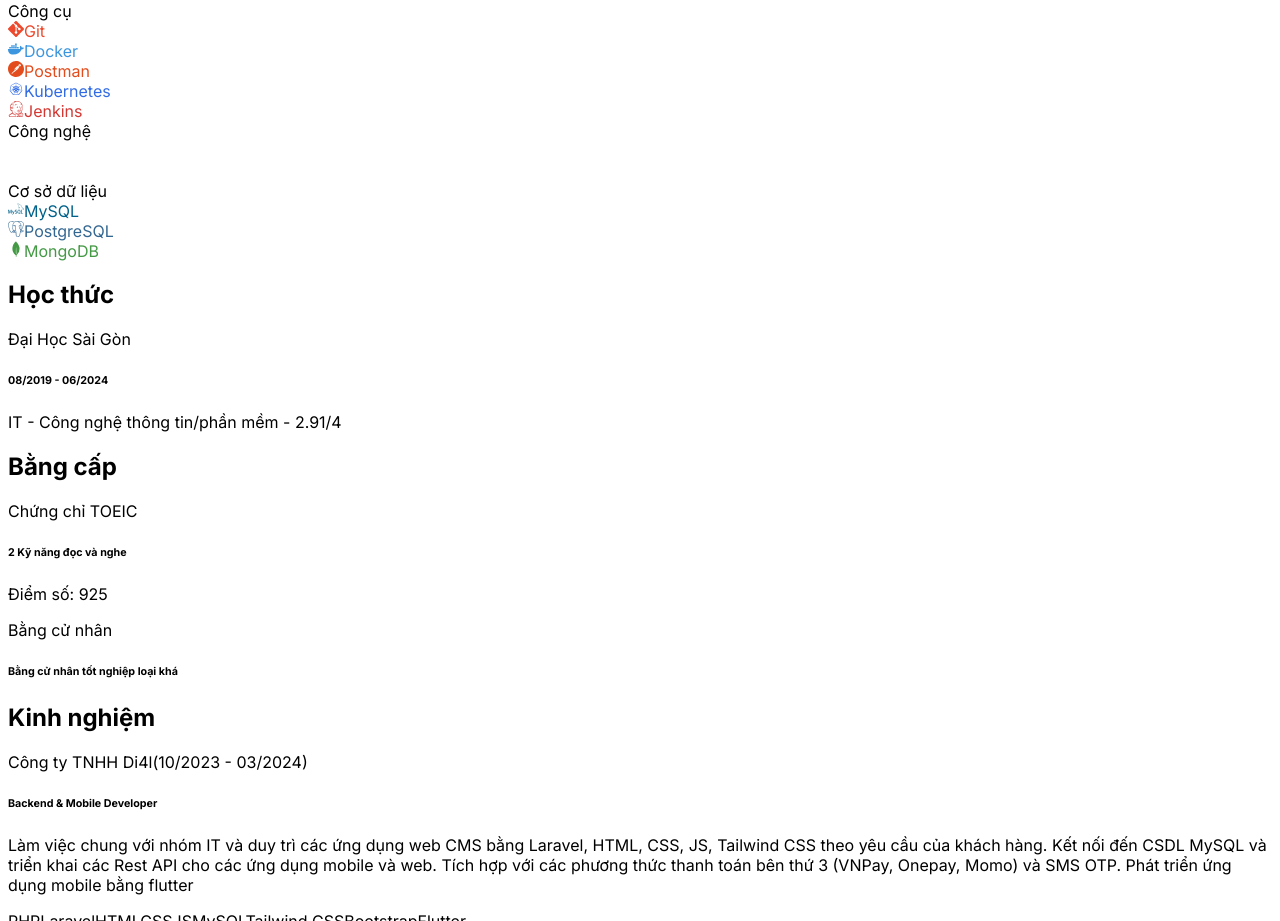
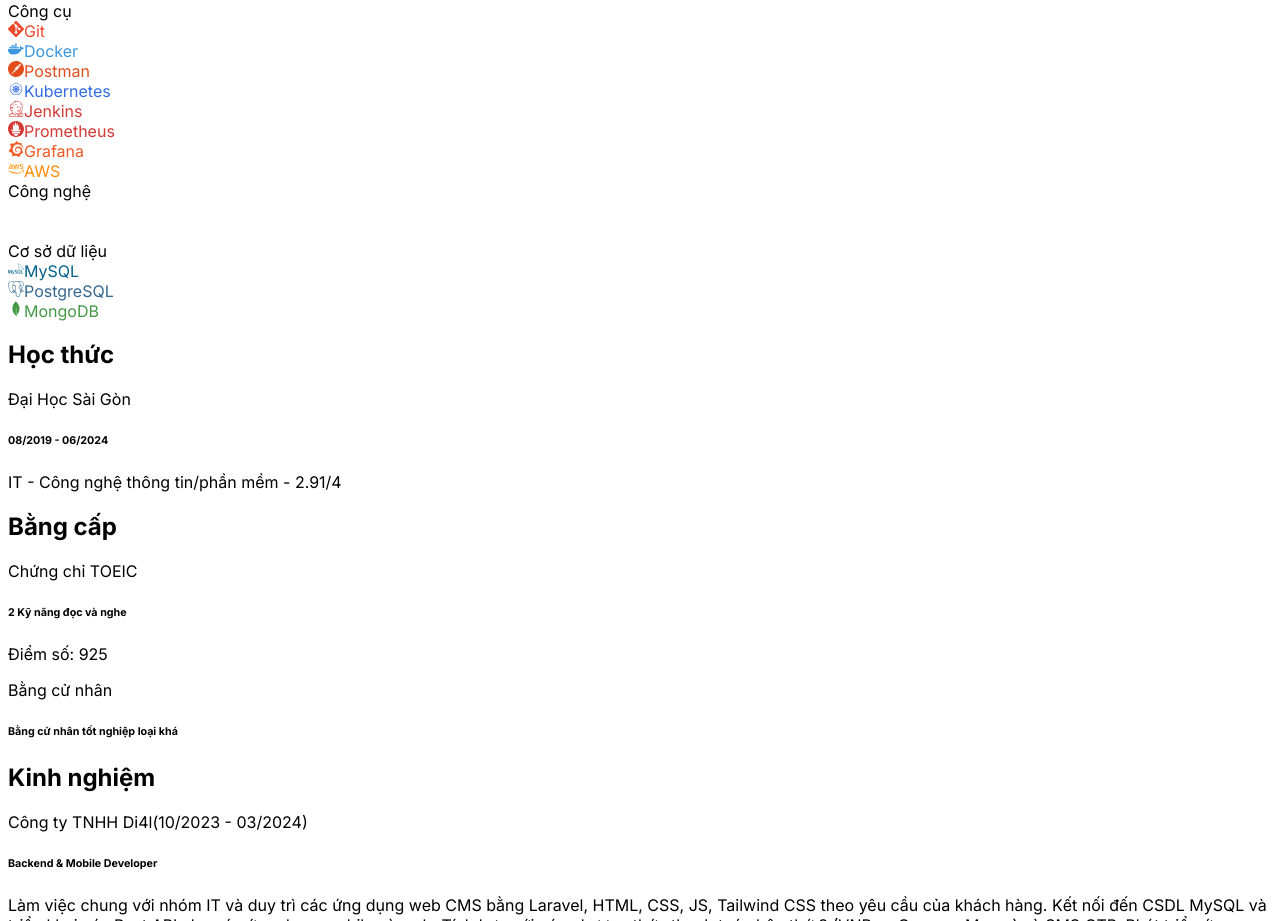
Before and after one commit to alicezuberg930/portfolio_website, a React (Create React App) app: page / in a window 1280 px wide. Shown: the part 2947-3868 px from the top of the page. Built offline with nearby package versions, Linux system fonts and the light colour scheme.

Commit message:
fix: build error

```diff
--- a/src/assets/data.js
+++ b/src/assets/data.js
@@ -122,7 +122,7 @@
   }
 ]
 
-const { FaJenkins, SiShadcnui, AiOutlineKubernetes, FaNodeJs, SiPostgresql, SiFlutter, SiNestjs, SiWebrtc, SiRedux, BiLogoTypescript, FaLaravel, FaPhp, SiSocketdotio, SiMysql, SiMongodb, TiHtml5, SiCss3, IoLogoJavascript, FaBootstrap, RiReactjsLine, RiNextjsFill, RiTailwindCssFill, FaDocker, SiPostman, BsGit, SiMui, SiJsonwebtokens } = icons
+const { FaAws, SiGrafana, SiPrometheus, FaJenkins, SiShadcnui, AiOutlineKubernetes, FaNodeJs, SiPostgresql, SiFlutter, SiNestjs, SiWebrtc, SiRedux, BiLogoTypescript, FaLaravel, FaPhp, SiSocketdotio, SiMysql, SiMongodb, TiHtml5, SiCss3, IoLogoJavascript, FaBootstrap, RiReactjsLine, RiNextjsFill, RiTailwindCssFill, FaDocker, SiPostman, BsGit, SiMui, SiJsonwebtokens } = icons
 
 export const techStacks = [
   {
@@ -252,6 +252,21 @@
         name: "Jenkins",
         color: "#d33833",
         icon: <FaJenkins />
+      },
+      {
+        name: "Prometheus",
+        color: "#d33833",
+        icon: <SiPrometheus />
+      },
+      {
+        name: "Grafana",
+        color: "#f15927",
+        icon: <SiGrafana />
+      },
+      {
+        name: "AWS",
+        color: "#ff8d06",
+        icon: <FaAws />
       }
     ]
   },
--- a/src/common/icons.js
+++ b/src/common/icons.js
@@ -1,6 +1,6 @@
-import { FaJenkins, FaBootstrap, FaGithub, FaLaravel, FaDocker } from "react-icons/fa";
+import { FaAws, FaJenkins, FaBootstrap, FaGithub, FaLaravel, FaDocker } from "react-icons/fa";
 import { FaPhp, FaNodeJs } from "react-icons/fa6";
-import { SiPostgresql, SiShadcnui, SiJquery, SiMysql, SiCss3, SiMui, SiPostman, SiJsonwebtokens, SiRedux, SiSocketdotio, SiWebrtc, SiNestjs, SiMongodb, SiFlutter } from "react-icons/si";
+import { SiGrafana, SiPrometheus, SiPostgresql, SiShadcnui, SiJquery, SiMysql, SiCss3, SiMui, SiPostman, SiJsonwebtokens, SiRedux, SiSocketdotio, SiWebrtc, SiNestjs, SiMongodb, SiFlutter } from "react-icons/si";
 import { TiHtml5 } from "react-icons/ti";
 import { IoLogoJavascript } from "react-icons/io5";
 import { RiReactjsLine, RiNextjsFill, RiTailwindCssFill } from "react-icons/ri";
@@ -8,4 +8,4 @@
 import { BiLogoTypescript } from "react-icons/bi";
 import { AiOutlineKubernetes } from "react-icons/ai";
 
-export const icons = { FaJenkins, SiShadcnui, AiOutlineKubernetes, SiPostgresql, FaNodeJs, SiFlutter, SiMongodb, SiNestjs, SiWebrtc, SiSocketdotio, SiRedux, BiLogoTypescript, FaLaravel, FaGithub, FaPhp, SiMysql, TiHtml5, SiCss3, IoLogoJavascript, FaBootstrap, RiReactjsLine, SiJquery, RiNextjsFill, RiTailwindCssFill, BsGit, FaDocker, SiMui, SiPostman, SiJsonwebtokens }
+export const icons = { FaAws, SiGrafana, SiPrometheus, FaJenkins, SiShadcnui, AiOutlineKubernetes, SiPostgresql, FaNodeJs, SiFlutter, SiMongodb, SiNestjs, SiWebrtc, SiSocketdotio, SiRedux, BiLogoTypescript, FaLaravel, FaGithub, FaPhp, SiMysql, TiHtml5, SiCss3, IoLogoJavascript, FaBootstrap, RiReactjsLine, SiJquery, RiNextjsFill, RiTailwindCssFill, BsGit, FaDocker, SiMui, SiPostman, SiJsonwebtokens }
--- a/src/components/Certificate.js
+++ b/src/components/Certificate.js
@@ -1,8 +1,9 @@
 import { CERTIFICATES } from "assets/data"
 import { slideLeft, slideUp } from "utils/animate"
 import { motion } from "framer-motion"
+import { memo } from "react"
 
-const Certificate = () => {
+const Certificate = memo(() => {
     return (
         <div className="border-b border-gray-700 pb-8">
             <motion.h2 variants={slideLeft({})} whileInView="visible" initial="invisible" className="my-8 text-4xl font-semibold">
@@ -24,6 +25,6 @@
             })}
         </div>
     )
-}
+})
 
 export default Certificate
--- a/src/components/Education.js
+++ b/src/components/Education.js
@@ -1,8 +1,9 @@
 import { EDUCATIONS } from "assets/data"
 import { slideLeft, slideUp } from "utils/animate"
 import { motion } from "framer-motion"
+import { memo } from "react"
 
-const Education = () => {
+const Education = memo(() => {
     return (
         <div className="border-b border-gray-700 pb-8">
             <motion.h2 variants={slideLeft({})} whileInView="visible" initial="invisible" className="my-8 text-4xl font-semibold">
@@ -24,6 +25,6 @@
             })}
         </div>
     )
-}
+})
 
 export default Education
--- a/src/components/Experience.js
+++ b/src/components/Experience.js
@@ -1,8 +1,9 @@
 import { EXPERIENCES } from "assets/data"
 import { motion } from "framer-motion"
+import { memo } from "react"
 import { slideLeft, slideUp } from "utils/animate"
 
-const Experience = () => {
+const Experience = memo(() => {
     return (
         <div className="border-b border-gray-700 pb-8">
             <motion.h2 variants={slideLeft({})} whileInView="visible" initial="invisible" className="my-8 text-4xl font-semibold">
@@ -34,6 +35,6 @@
             })}
         </div>
     )
-}
+})
 
 export default Experience
--- a/src/components/Hero.js
+++ b/src/components/Hero.js
@@ -1,8 +1,9 @@
 import { CONTACT, HERO_CONTENT } from "assets/data"
 import { motion } from "framer-motion"
+import { memo } from "react"
 import { slideLeft, slideRight } from "utils/animate"
 
-const Hero = () => {
+const Hero = memo(() => {
     return (
         <div className="border-b border-gray-700 pb-8">
             <div className="flex flex-wrap">
@@ -57,6 +58,6 @@
             </div>
         </div>
     )
-}
+})
 
 export default Hero
--- a/src/components/Navbar.js
+++ b/src/components/Navbar.js
@@ -1,16 +1,18 @@
+import { memo } from "react"
 import { icons } from "../common/icons"
-const Navbar = () => {
+
+const Navbar = memo(() => {
     const { FaGithub } = icons
 
     return (
         <div className="mb-20 flex items-center justify-start">
             <div className="flex items-center text-2xl">
-                <a href="https://github.com/alicezuberg930" target="_blank">
+                <a href="https://github.com/alicezuberg930" target="_blank" rel="noreferrer">
                     <FaGithub size={32} />
                 </a>
             </div>
         </div>
     )
-}
+})
 
 export default Navbar
--- a/src/components/Projects.js
+++ b/src/components/Projects.js
@@ -1,9 +1,9 @@
 import { PROJECTS } from "assets/data"
 import { motion } from "framer-motion"
-import { Link } from "react-router-dom"
+import { memo } from "react"
 import { slideLeft } from "utils/animate"
 
-const Projects = () => {
+const Projects = memo(() => {
     return (
         <>
             <motion.h2 variants={slideLeft({})} whileInView="visible" initial="invisible" className="my-8 text-4xl font-semibold">
@@ -51,6 +51,6 @@
             </div>
         </>
     )
-}
+})
 
 export default Projects
--- a/src/components/Techstack.js
+++ b/src/components/Techstack.js
@@ -1,8 +1,9 @@
 import { techStacks } from "assets/data"
 import { motion } from "framer-motion"
+import { memo } from "react"
 import { slideLeft } from "utils/animate"
 
-const Techstack = () => {
+const Techstack = memo(() => {
     return (
         <div className="border-b border-gray-700 pb-8">
             <motion.h2 variants={slideLeft({})} whileInView="visible" initial="invisible" className="my-8 text-4xl font-semibold">
@@ -30,6 +31,6 @@
             </div>
         </div>
     )
-}
+})
 
 export default Techstack
```
